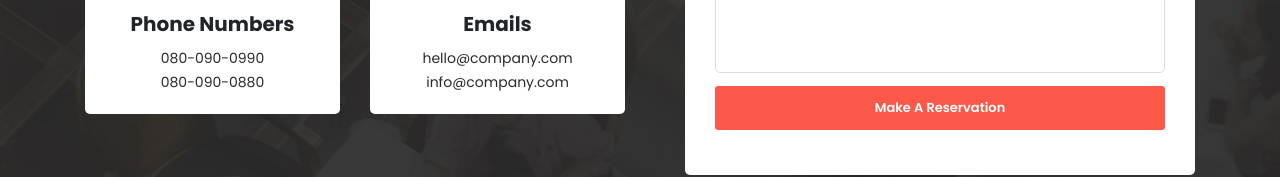
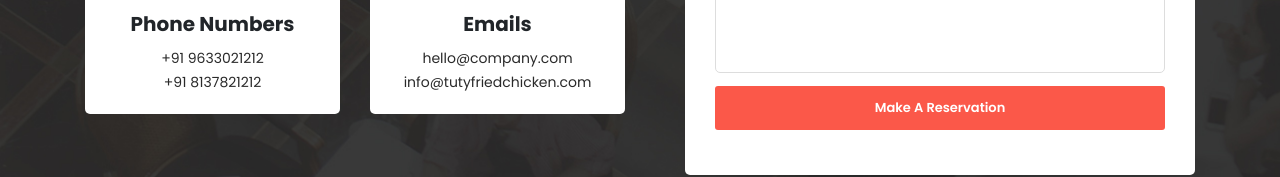
Before and after one commit to dhijinchandran/tuty, a plain HTML site: page index.html in a window 1280 px wide. Shown: the part 3939-4116 px from the top of the page. Drawn offline with Linux system fonts and the light colour scheme.

Commit message:
new data

```diff
--- a/index.html
+++ b/index.html
@@ -360,14 +360,14 @@ https://templatemo.com/tm-558-klassy-cafe
                                 <div class="phone">
                                     <i class="fa fa-phone"></i>
                                     <h4>Phone Numbers</h4>
-                                    <span><a href="#">080-090-0990</a><br><a href="#">080-090-0880</a></span>
+                                    <span><a href="#">+91 9633021212</a><br><a href="#">+91 8137821212</a></span>
                                 </div>
                             </div>
                             <div class="col-lg-6">
                                 <div class="message">
                                     <i class="fa fa-envelope"></i>
                                     <h4>Emails</h4>
-                                    <span><a href="#">hello@company.com</a><br><a href="#">info@company.com</a></span>
+                                    <span><a href="#">hello@company.com</a><br><a href="#">info@tutyfriedchicken.com</a></span>
                                 </div>
                             </div>
                         </div>
```
